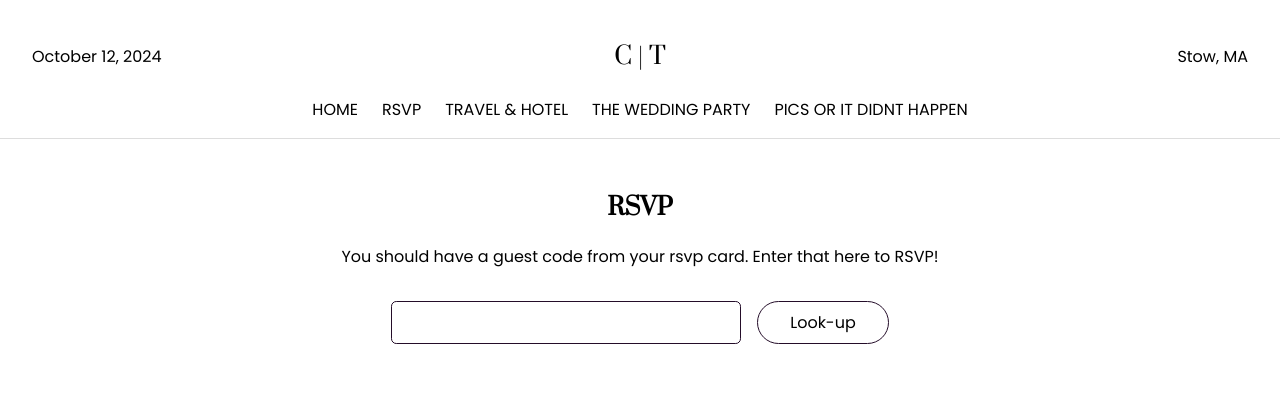
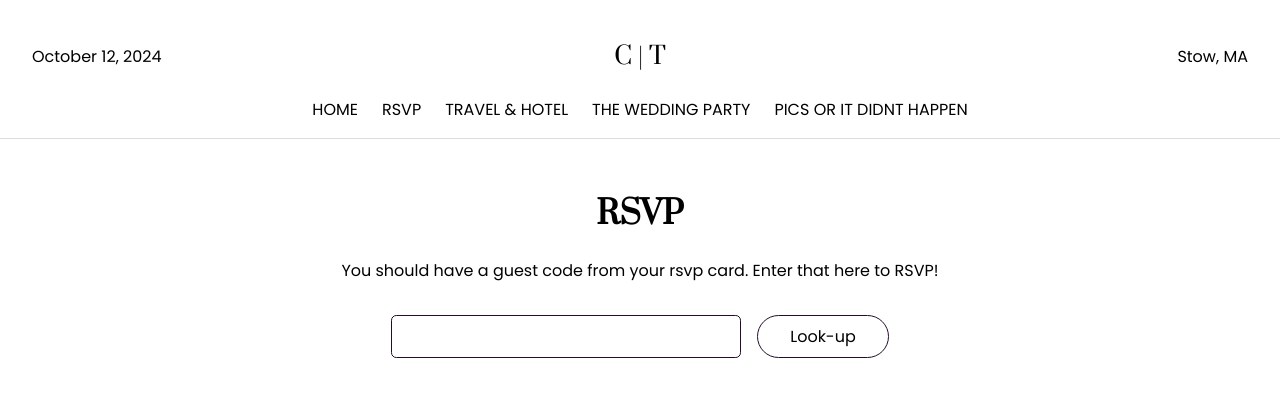
Before and after one commit to APJohns/cltk-wedding, a SvelteKit app: page /rsvp in a window 1280 px wide. Shown: the top 396 px of the page. Built offline with nearby package versions, Linux system fonts and the light colour scheme.

Commit message:
fix headings

```diff
--- a/src/routes/rsvp/+page.svelte
+++ b/src/routes/rsvp/+page.svelte
@@ -28,7 +28,7 @@
 
 <div class="wrapper">
 	{#if !form?.success && !form?.error}
-		<h2>RSVP</h2>
+		<h1>RSVP</h1>
 		<p>You should have a guest code from your rsvp card. Enter that here to RSVP!</p>
 		<form class="guest-code-form" on:submit|preventDefault={checkGuestCode}>
 			<label class="guest-code-field">
@@ -44,7 +44,7 @@
 
 		<dialog bind:this={dialog} class="rsvp-dialog">
 			<div class="dialog-header">
-				<h3 class="guest-code-heading">{cleanCode(guestCode)}</h3>
+				<h2 class="guest-code-heading">{cleanCode(guestCode)}</h2>
 				<button type="button" class="icon-button" on:click={() => dialog.close()}>
 					<img srcset={xmark} alt="close" />
 				</button>
@@ -128,10 +128,6 @@
 		}
 	}
 
-	.guest-code-heading {
-		font-family: var(--font-headings);
-	}
-
 	.submit-rsvp {
 		margin-top: 1.5rem;
 	}
--- a/src/routes/styles.css
+++ b/src/routes/styles.css
@@ -33,6 +33,10 @@ body {
 	position: absolute;
 	width: 1px;
 	white-space: nowrap;
+}
+
+h1 {
+  font-family: var(--font-headings);
 }
 
 .label {
```
